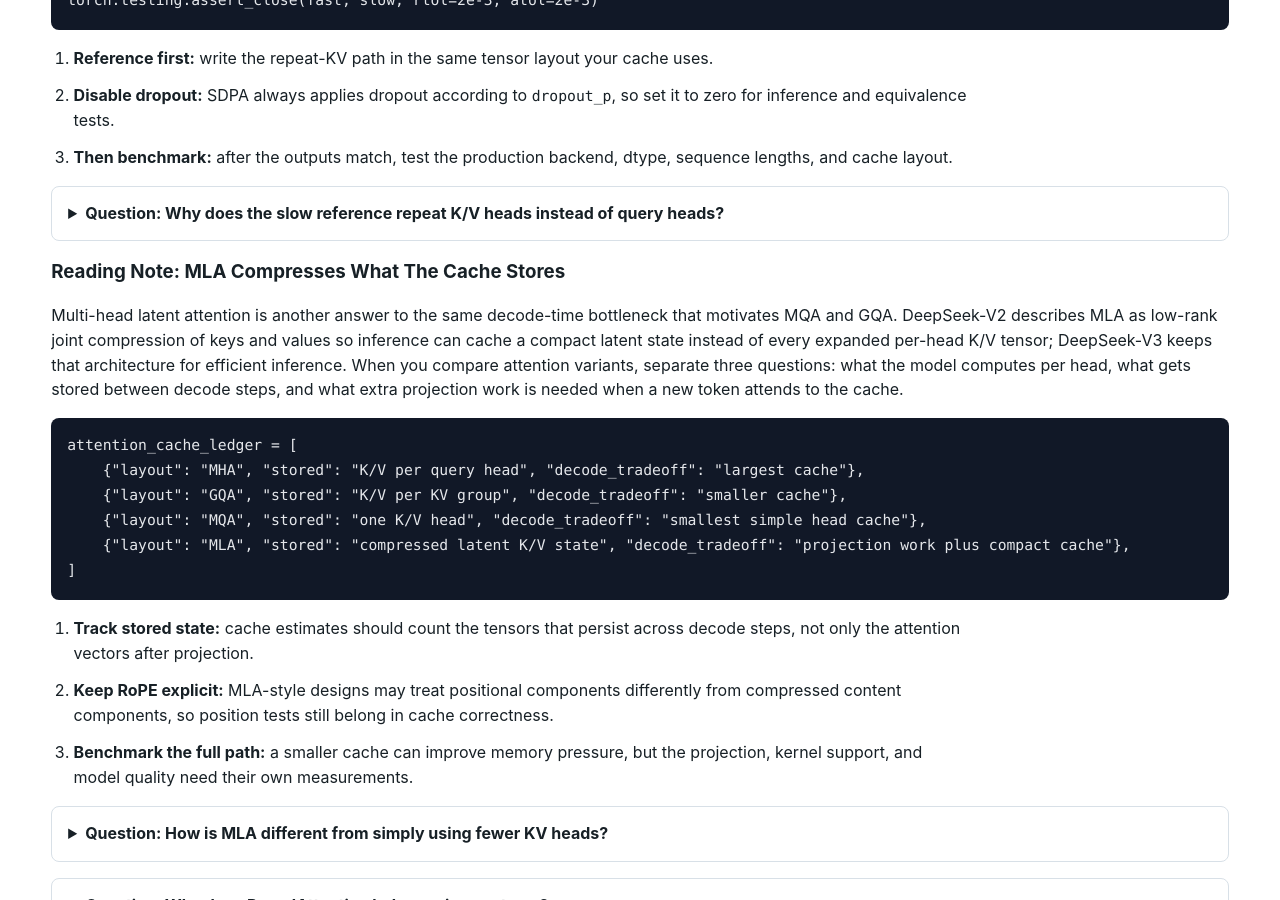
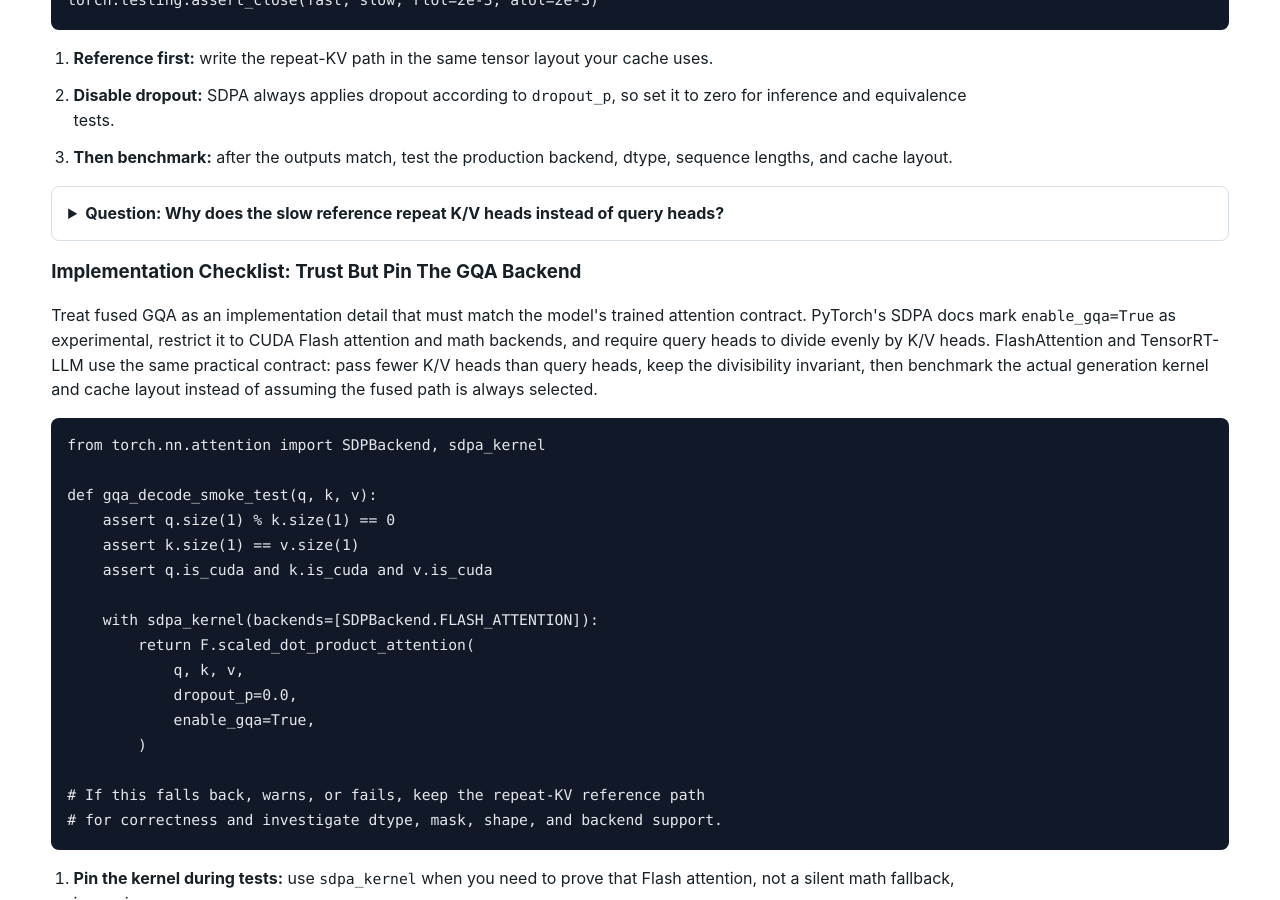
Before and after one commit to kennethli319/kennethli319.github.io, a Jekyll site: the page llm-ml-course/lessons/decoding-kv-cache.html, which Jekyll copies as it is, in a window 1280 px wide and 900 px high, scrolled down 6511 px. Built offline with Jekyll 4.4.1, drawn with Linux system fonts in a browser that asks for light colours; some of the changed text lies outside the part shown.

Commit message:
Sync GQA backend checklist

```diff
--- a/llm-ml-course/lessons/decoding-kv-cache.html
+++ b/llm-ml-course/lessons/decoding-kv-cache.html
@@ -264,6 +264,43 @@ torch.testing.assert_close(fast, slow, rtol=2e-3, atol=2e-3)</code></pre>
       <details class="qa">
         <summary>Question: Why does the slow reference repeat K/V heads instead of query heads?</summary>
         <p>GQA preserves the model's query-head count and shares fewer K/V heads across groups. Repeating K/V heads only for the attention computation matches that contract while keeping the cache compact.</p>
+      </details>
+      <h3>Implementation Checklist: Trust But Pin The GQA Backend</h3>
+      <p>
+        Treat fused GQA as an implementation detail that must match the model's
+        trained attention contract. PyTorch's SDPA docs mark
+        <code>enable_gqa=True</code> as experimental, restrict it to CUDA Flash
+        attention and math backends, and require query heads to divide evenly
+        by K/V heads. FlashAttention and TensorRT-LLM use the same practical
+        contract: pass fewer K/V heads than query heads, keep the divisibility
+        invariant, then benchmark the actual generation kernel and cache layout
+        instead of assuming the fused path is always selected.
+      </p>
+      <pre><code class="language-python">from torch.nn.attention import SDPBackend, sdpa_kernel
+
+def gqa_decode_smoke_test(q, k, v):
+    assert q.size(1) % k.size(1) == 0
+    assert k.size(1) == v.size(1)
+    assert q.is_cuda and k.is_cuda and v.is_cuda
+
+    with sdpa_kernel(backends=[SDPBackend.FLASH_ATTENTION]):
+        return F.scaled_dot_product_attention(
+            q, k, v,
+            dropout_p=0.0,
+            enable_gqa=True,
+        )
+
+# If this falls back, warns, or fails, keep the repeat-KV reference path
+# for correctness and investigate dtype, mask, shape, and backend support.</code></pre>
+      <ol class="steps">
+        <li><strong>Pin the kernel during tests:</strong> use <code>sdpa_kernel</code> when you need to prove that Flash attention, not a silent math fallback, is running.</li>
+        <li><strong>Measure both phases:</strong> prefill and one-token decode can dispatch different kernels, so record time-to-first-token and inter-token latency separately.</li>
+        <li><strong>Check cache metadata:</strong> fused cache-update APIs still need correct sequence lengths, block tables, RoPE positions, and enough pre-allocated space for appended K/V.</li>
+        <li><strong>Keep a fallback:</strong> a slow repeat-KV path is useful for CPU tests, unsupported devices, numerical debugging, and explaining the grouping rule in interviews.</li>
+      </ol>
+      <details class="qa">
+        <summary>Question: Why pin a backend if SDPA can choose one automatically?</summary>
+        <p>Automatic dispatch is convenient for production baselines, but a course or regression test should reveal when grouped attention is using the intended fused kernel versus falling back to a slower or numerically different implementation.</p>
       </details>
       <h3>Reading Note: MLA Compresses What The Cache Stores</h3>
       <p>
```
Also changed, not shown: llm-ml-course/README.md (+2 -0 lines).
